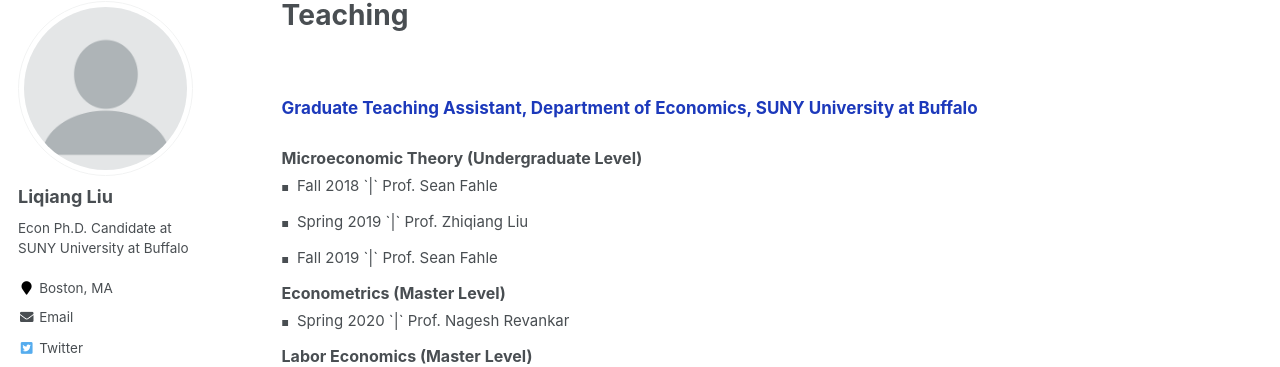
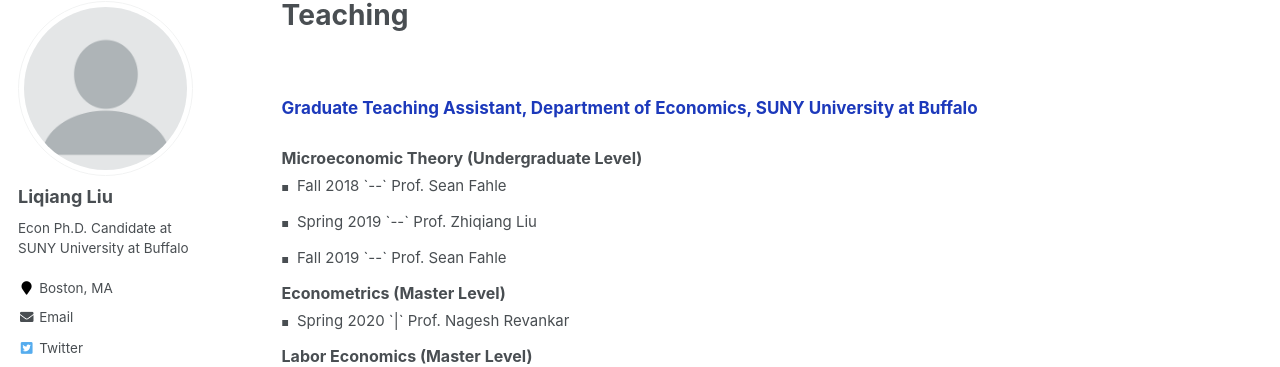
Before and after one commit to Liqiang-Liu/Liqiang-Liu.github.io, a Jekyll site: the page built from _pages/teaching.md, in a window 1280 px wide. Shown: the part 117-484 px from the top of the page. Built offline with Jekyll 4.4.1, drawn with Linux system fonts in a browser that asks for light colours.

Commit message:
Update teaching.md

```diff
--- a/_pages/teaching.md
+++ b/_pages/teaching.md
@@ -26,9 +26,9 @@
 <ul class="custom-bullet">
   <span style="font-size: 16px;"><strong>Microeconomic Theory (Undergraduate Level)</strong></span>
     <ul class="custom-bullet">
-      <li><span style="font-size: 15px;">Fall   2018 `|` Prof. Sean Fahle</span></li>
-      <li><span style="font-size: 15px;">Spring 2019 `|` Prof. Zhiqiang Liu</span></li>
-      <li><span style="font-size: 15px;">Fall   2019 `|` Prof. Sean Fahle</span></li>
+      <li><span style="font-size: 15px;">Fall   2018 `--` Prof. Sean Fahle</span></li>
+      <li><span style="font-size: 15px;">Spring 2019 `--` Prof. Zhiqiang Liu</span></li>
+      <li><span style="font-size: 15px;">Fall   2019 `--` Prof. Sean Fahle</span></li>
      </ul>
 
   <span style="font-size: 16px;"> <strong>Econometrics (Master Level)</strong></span>
```
